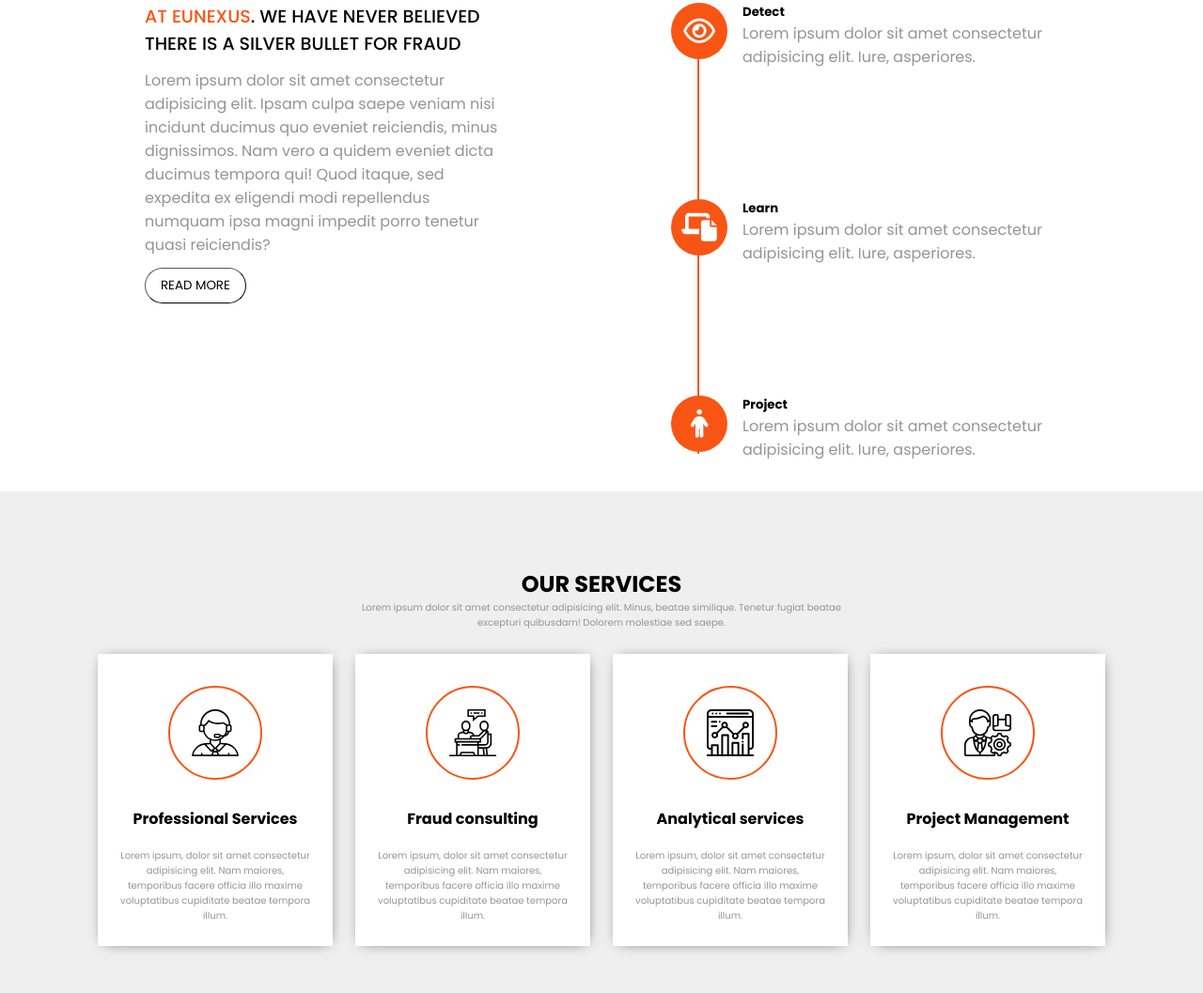
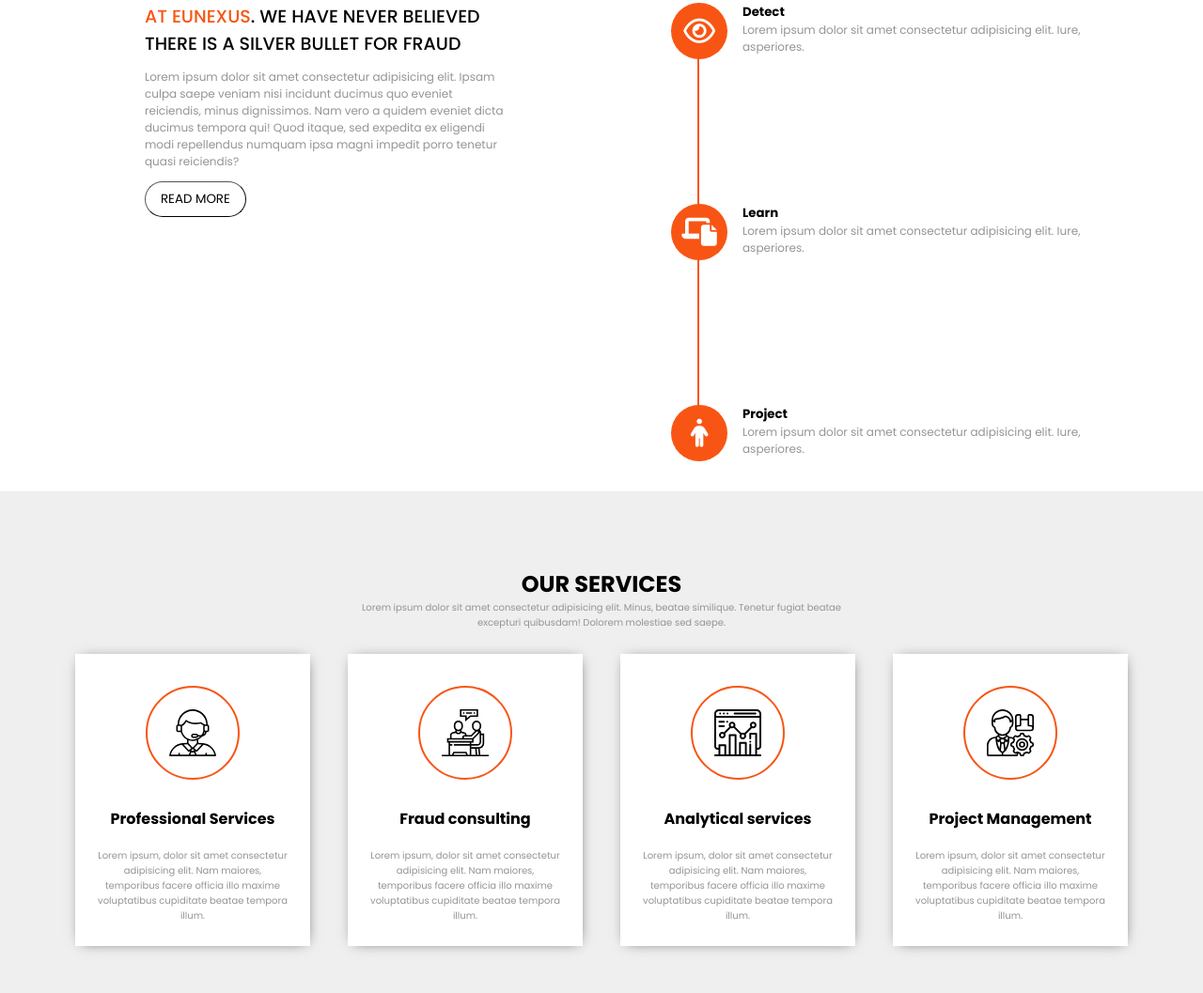
Before and after one commit to YasmineBenghomrani/site-one-page, a plain HTML site: page index.html in a window 1280 px wide. Shown: the part 695-1752 px from the top of the page at 94% size. Drawn offline with Linux system fonts and the light colour scheme.

Commit message:
Premier commit avec les fichiers du projet

```diff
--- a/style.css
+++ b/style.css
@@ -98,6 +98,7 @@ input {
 }
 .cont-company p {
   color: rgb(150, 147, 147);
+  font-size: 12px;
 }
 .cont-company h1 {
   font-size: 19px;
@@ -139,6 +140,7 @@ input {
 }
 .icon-text p {
   color: rgb(150, 147, 147);
+  font-size: 12px;
   width: 30vw;
 }
 
@@ -193,7 +195,7 @@ input {
 .content-service {
   display: flex;
   padding: 25px;
-  gap: 24px;
+  gap: 40px;
 }
 .items-service {
   width: 250px;
```
Also changed, not shown: assets/images/enkelmann-high-resolution-logo-transparent.png (added).
